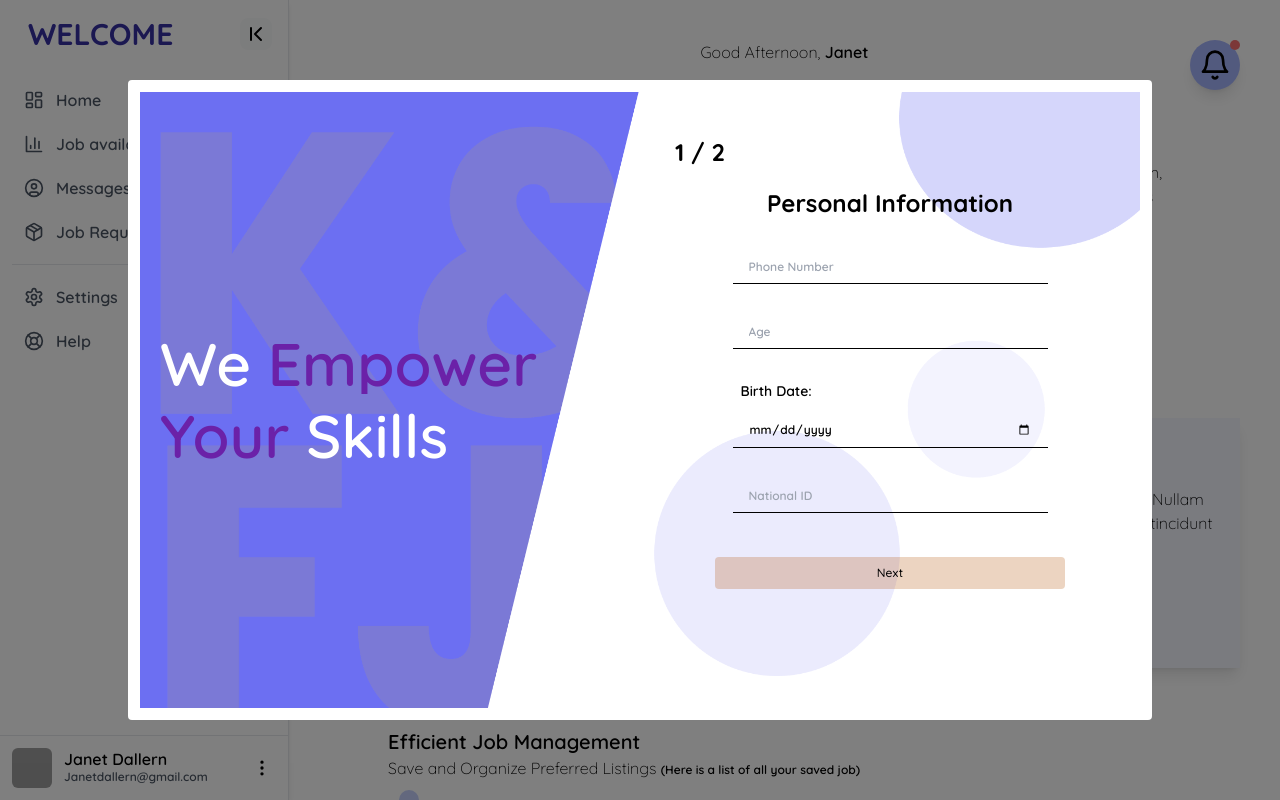
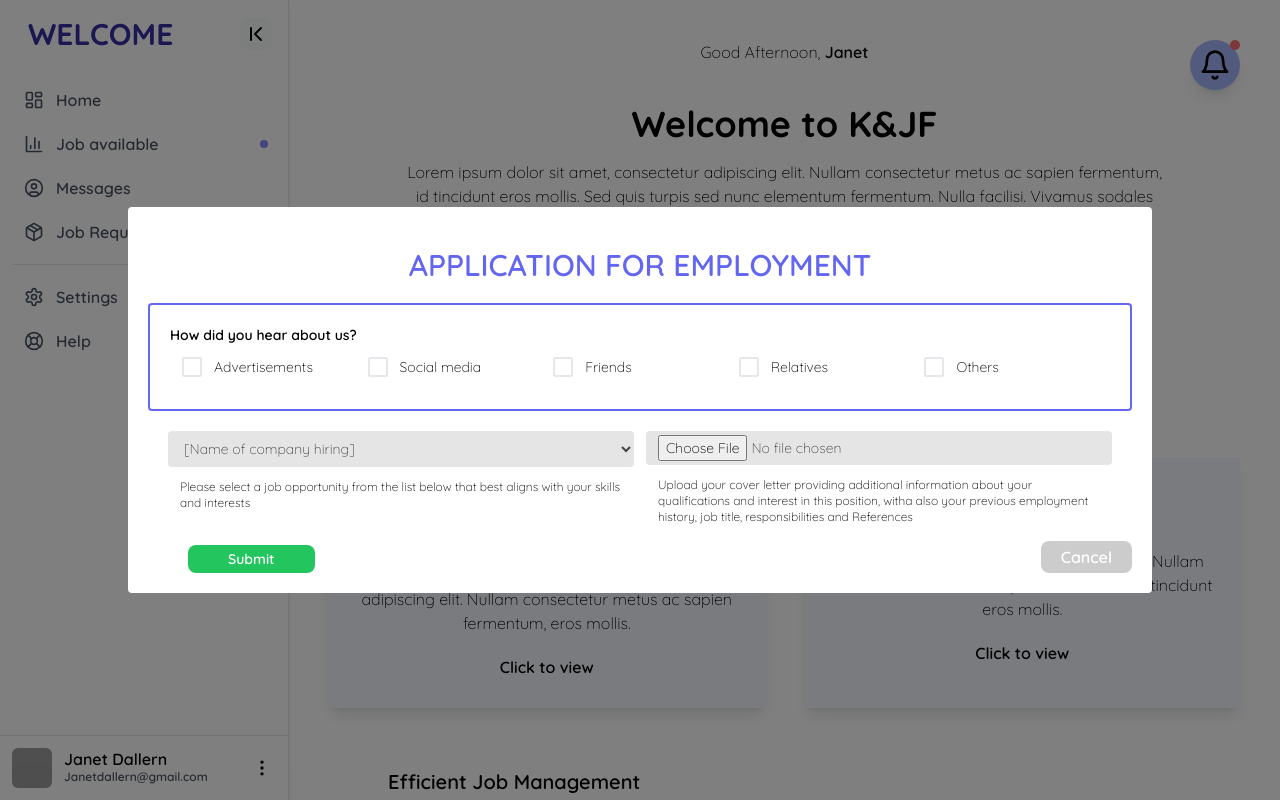
Before and after one commit to cyusasnave/KFJ-project-Innocent, a React (Vite) app: page /dashboard in a window 1280 px wide. Shown: the top 800 px of the page. Built offline with nearby package versions, Linux system fonts and the light colour scheme; grey boxes are pictures that could not be loaded.

Commit message:
Added request job form (Incomplete)

```diff
--- a/src/Components/Dashboard/DashboardHome.tsx
+++ b/src/Components/Dashboard/DashboardHome.tsx
@@ -1,9 +1,12 @@
 import DashboardHomeNav from "./DashboardHomeNav";
-import { Bell, X } from "lucide-react";
+import { Bell, Check, X } from "lucide-react";
 import { selectedJob } from "../../Data/UserDashboardData";
-import { useEffect, useState } from "react";
+import { FormEvent, useEffect, useState } from "react";
 import SignUp from "./SignUp";
 import { Link } from "react-router-dom";
+import { tableData } from "../../Data/jobAvailaibleTableData";
+import { platforms } from "../../Data/HearAboutUs";
+import { platform } from "os";
 
 interface WindowSize {
   width: number;
@@ -28,13 +31,137 @@ function DashboardHome() {
   const enableBurgerMenu = (): boolean => {
     return windowSize.width <= 965; // Enable burger menu for iPad and mobile screens (less than or equal to 768px)
   };
+
+  const [activateform, setActivateform] = useState(true);
+  const toggleActivateForm = () => {
+    setActivateform((prevForm) => !prevForm);
+  };
+
+  const [selectedRows, setSelectedRows] = useState<boolean[]>(() =>
+    tableData.map(() => false)
+  );
+
+  const toggleSelected = (index: number) => {
+    setSelectedRows((prevSelected) => {
+      const newSelected = [...prevSelected];
+      newSelected[index] = !newSelected[index];
+      return newSelected;
+    });
+  };
+
+  function onSubmit(e: FormEvent) {
+    e.preventDefault();
+    alert("Successful Request Sent!");
+    toggleActivateForm();
+  }
+
   return (
     <div className="flex">
-      <SignUp />
+      {/* <SignUp /> */}
       <DashboardHomeNav />
+
+      {/* request job form */}
+
+      {!activateform ? (
+        " "
+      ) : (
+        <div
+          style={{
+            background: "rgba(0, 0, 0, 0.5)",
+          }}
+          className="w-full h-full fixed top-0 left-0 flex justify-center items-center z-[2000]"
+        >
+          <div className="relative w-[80%] h-max bg-white rounded flex justify-center items-center">
+            <div
+              onClick={() => toggleActivateForm()}
+              className="absolute right-5 bottom-5 px-5 py-1 bg-black/20 hover:bg-black/40 text-white rounded-lg cursor-pointer"
+            >
+              Cancel
+            </div>
+
+            <form
+              action=""
+              method="post"
+              onSubmit={onSubmit}
+              className="w-full h-max p-5 text-sm"
+            >
+              <h1 className="text-3xl font-semibold text-center text-indigo-500 my-5">APPLICATION FOR EMPLOYMENT</h1>
+              <div className="w-full h-max border-2 border-indigo-500 p-5 rounded">
+                <h3>How did you hear about us?</h3>
+                <div className="grid sm:grid-cols-1 md:grid-cols-3 lg:grid-cols-5 gap-3 p-3">
+                  {platforms.map((platform, index) => (
+                    <div className="flex gap-3 items-center">
+                      <div
+                        onClick={() => toggleSelected(index)}
+                        className={`w-[20px] h-[20px] ${
+                          !selectedRows[index] ? "border-2" : " "
+                        } rounded-sm cursor-pointer`}
+                      >
+                        {selectedRows[index] && (
+                          <div className="w-full h-full flex justify-center items-center bg-indigo-500 rounded-sm">
+                            <Check className="text-white" />
+                          </div>
+                        )}
+                      </div>
+                      <div className="font-thin">{platform}</div>
+                    </div>
+                  ))}
+                </div>
+              </div>
+              <div className="w-full h-max p-5 grid justify-items gap-3 grid-cols-1 md:grid-cols-2">
+                <div className="w-full flex flex-col gap-3 ">
+                  <select
+                    name=""
+                    id=""
+                    className="py-2 px-3 bg-black/10 text-black/70 font-thin text-sm rounded outline-none"
+                  >
+                    {tableData.map((item) => (
+                      <option value="">{item.companyName}</option>
+                    ))}
+                  </select>
+                  <p className="text-xs font-thin px-3">
+                    Please select a job opportunity from the list below that
+                    best aligns with your skills and interests
+                  </p>
+                </div>
+                <div className="w-full flex flex-col gap-3">
+                  <input
+                    type="file"
+                    name=""
+                    id=""
+                    className="py-1 w-full px-3 bg-black/10 text-black/70 font-thin text-sm rounded outline-none"
+                    placeholder="Cover Letter"
+                  />
+                  <p className="text-xs font-thin px-3">
+                    Upload your cover letter providing additional information
+                    about your qualifications and interest in this position,
+                    witha also your previous employment history, job title,
+                    responsibilities and References
+                  </p>
+                </div>
+              </div>
+              <div className="w-full h-max pl-10">
+                <button
+                  type="submit"
+                  className="bg-green-500 hover:bg-green-500/80 px-10 py-1 rounded-lg text-white"
+                >
+                  Submit
+                </button>
+              </div>
+            </form>
+          </div>
+        </div>
+      )}
+
+      {/* Home content here */}
+
       <div className="w-full h-max">
         {/*  Remember to enable the dark theme here(...Home header... ) */}
-        <div className={`flex items-center gap-10 w-full h-max pt-10 m-auto ${enableBurgerMenu() ? "mt-[80px]" : " "}`}>
+        <div
+          className={`flex items-center gap-10 w-full h-max pt-10 m-auto ${
+            enableBurgerMenu() ? "mt-[80px]" : " "
+          }`}
+        >
           <h1 className="w-full text-center">
             <span className="font-light">Good Afternoon,</span> Janet
           </h1>
@@ -46,15 +173,9 @@ function DashboardHome() {
           </div>
         </div>
         <div className="w-full my-10">
-          {/* <div className="flex justify-center items-center mt-20">
-                <Link to={"/signUp"}>
-                  <button className="z-40 px-10 py-1.5 bg-indigo-500/90 text-white/55 border-none rounded-full hover:bg-gradient-to-br from-sky-400/55 to-slate-700/55">
-                    Apply for Job
-                  </button>
-                </Link>
-              </div> */}
-
-          <div className={`w-full h-max text-2xl md:text-4xl font-bold text-center mb-4`}>
+          <div
+            className={`w-full h-max text-2xl md:text-4xl font-bold text-center mb-4`}
+          >
             Welcome to K&JF
           </div>
           <div className="px-8 md:px-14 lg:px-28 text-center font-thin">
@@ -64,20 +185,29 @@ function DashboardHome() {
             sodales massa at tortor condimentum, nec eleifend libero
             condimentum.
           </div>
+          <div className="flex justify-center items-center w-full h-max mt-10">
+            <button
+              onClick={() => toggleActivateForm()}
+              className="w-max z-40 px-10 py-2 hover:bg-indigo-500 border-none rounded-full bg-gradient-to-br from-sky-400/55 to-slate-700/55"
+            >
+              Request a Job
+            </button>
+          </div>
           <div className="flex justify-center items-center w-full h-max text-2xl ">
-            <div className="text-center mt-20 pt-10 border-t-2 border-indigo-400 w-1/2 md:w-1/3 text-base md:text-regular">
+            <div className="text-center mt-10 pt-10 border-t-2 border-indigo-400 w-1/2 md:w-1/3 text-base md:text-regular">
               Get Started
             </div>
           </div>
           <div className="w-full grid grid-cols-1 md:grid-cols-2 gap-10 p-10">
-            <Link to={"/dashboard/list"} >
+            <Link to={"/dashboard/list"}>
               <div className="h-max md:h-[250px] shadow-lg bg-indigo-200/20 flex justify-center items-center flex-col gap-5 p-5 hover:bg-indigo-300/20 cursor-pointer transition ease-in-out">
                 <h3 className="text-lg md:text-xl font-semibold text-center">
                   View the list of available job opportunities
                 </h3>
                 <p className="text-center font-thin text-sm md:text-base">
-                Simple description of the job available, consectetur adipiscing
-                elit. Nullam consectetur metus ac sapien fermentum, eros mollis.
+                  Simple description of the job available, consectetur
+                  adipiscing elit. Nullam consectetur metus ac sapien fermentum,
+                  eros mollis.
                 </p>
                 <div>Click to view</div>
               </div>
@@ -91,7 +221,7 @@ function DashboardHome() {
                 consectetur metus ac sapien fermentum, id tincidunt eros mollis.
               </p>
               <div>Click to view</div>
-            lL</div>
+            </div>
           </div>
           <div className="w-full h-max mt-5">
             <div className=" w-[90%] md:w-[80%] m-auto">
@@ -104,7 +234,11 @@ function DashboardHome() {
                   (Here is a list of all your saved job)
                 </span>
               </p>
-              <div className={`relative mt-5 border-l ${enableBurgerMenu() ? "ml-2 pl-2" : "ml-5 pl-5"}`}>
+              <div
+                className={`relative mt-5 border-l ${
+                  enableBurgerMenu() ? "ml-2 pl-2" : "ml-5 pl-5"
+                }`}
+              >
                 <div className="absolute -top-[10px] -left-[10px] w-[20px] h-[20px] bg-indigo-200 rounded-full"></div>
                 <div className="w-full ml-3 h-max max-h-[400px] overflow-y-scroll p-3">
                   {selectedJob.length > 0 ? (
@@ -116,7 +250,13 @@ function DashboardHome() {
                         <h4 className="text-semibold text-black/50">
                           {index + 1}. &nbsp; {job}
                         </h4>
-                        <button className={`bg-red-500/20 py-1 ${enableBurgerMenu() ? "px-2 h-[40px]" : "px-2 h-[40px]"} rounded hover:bg-red-500/30`}>
+                        <button
+                          className={`bg-red-500/20 py-1 ${
+                            enableBurgerMenu()
+                              ? "px-2 h-[40px]"
+                              : "px-2 h-[40px]"
+                          } rounded hover:bg-red-500/30`}
+                        >
                           {!enableBurgerMenu() ? "Remove" : <X />}
                         </button>
                       </div>
@@ -131,9 +271,14 @@ function DashboardHome() {
             </div>
           </div>
           <div className="w-[90%] m-auto mt-20">
-            <h3 className="text-black/60 text-center font-light text-sm mb-10">We are here to help you</h3>
+            <h3 className="text-black/60 text-center font-light text-sm mb-10">
+              We are here to help you
+            </h3>
             <p className="px-5 text-center text-xs font-thin mb-10">
-            The bridge to your dream career starts here. Discover opportunities, connect with employers, and navigate your path to success with our comprehensive job-finding platform. Empowering individuals to thrive in their professional journeys.
+              The bridge to your dream career starts here. Discover
+              opportunities, connect with employers, and navigate your path to
+              success with our comprehensive job-finding platform. Empowering
+              individuals to thrive in their professional journeys.
             </p>
             <hr />
             <div className="w-full h-[60px] text-center text-xs font-thin pt-4 text-black/65">
--- a/src/Components/Dashboard/DashboardJobRequest.tsx
+++ b/src/Components/Dashboard/DashboardJobRequest.tsx
@@ -1,7 +1,7 @@
 import DashboardHomeNav from "./DashboardHomeNav";
 import { jobData } from "../../Data/dashboardJobRequest";
 import { useEffect, useState } from "react";
-import { Search, X } from "lucide-react";
+import { Check, Search, X } from "lucide-react";
 
 interface WindowSize {
   width: number;
@@ -31,7 +31,7 @@ function DashboardJobRequest() {
   }, []);
 
   const enableBurgerMenu = (): boolean => {
-    return windowSize.width <= 965; // Enable burger menu for iPad and mobile screens (less than or equal to 768px)
+    return windowSize.width <= 500; // Enable burger menu for iPad and mobile screens (less than or equal to 768px)
   };
 
   return (
@@ -69,9 +69,9 @@ function DashboardJobRequest() {
                 <td className="h-max  p-3 text-center text-sm font-light flex flex-col"><span className="font-light">{item.companyName}</span></td>
                 <td className="h-max  p-3 text-xs font-semibold">
                   {item.isApproved ? (
-                    <button className="bg-green-300 w-max h-max px-5 py-2 rounded">Approved</button>
+                    <button className={`bg-green-300 w-max h-max ${enableBurgerMenu() ? "px-2" : "px-5"} py-2 rounded`}>{enableBurgerMenu() ? (<Check />) : "Approved"}</button>
                   ) : (
-                    <button className="bg-red-300 w-max h-max px-2 py-2 rounded">Not approved</button>
+                    <button className="bg-red-300 w-max h-max px-2 py-2 rounded">{enableBurgerMenu() ? (<X />) : "Not approved"}</button>
                   )}
                 </td>
               </tr>
--- /dev/null
+++ b/src/Data/HearAboutUs.ts
@@ -0,0 +1,7 @@
+export const platforms = [
+    "Advertisements",
+    "Social media",
+    "Friends",
+    "Relatives",
+    "Others"
+]
```
Lines whose indentation alone changed are shown as unchanged.
